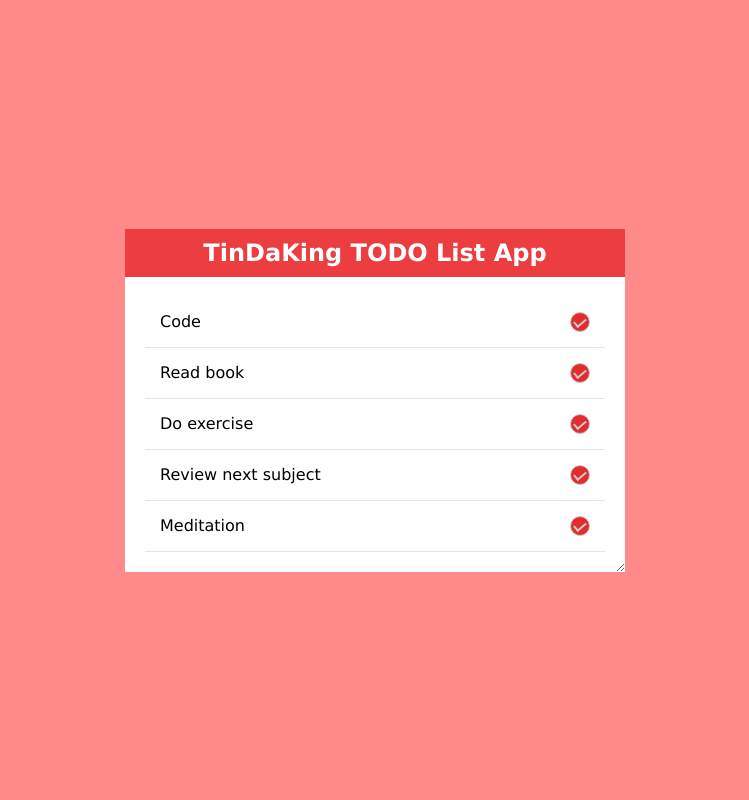
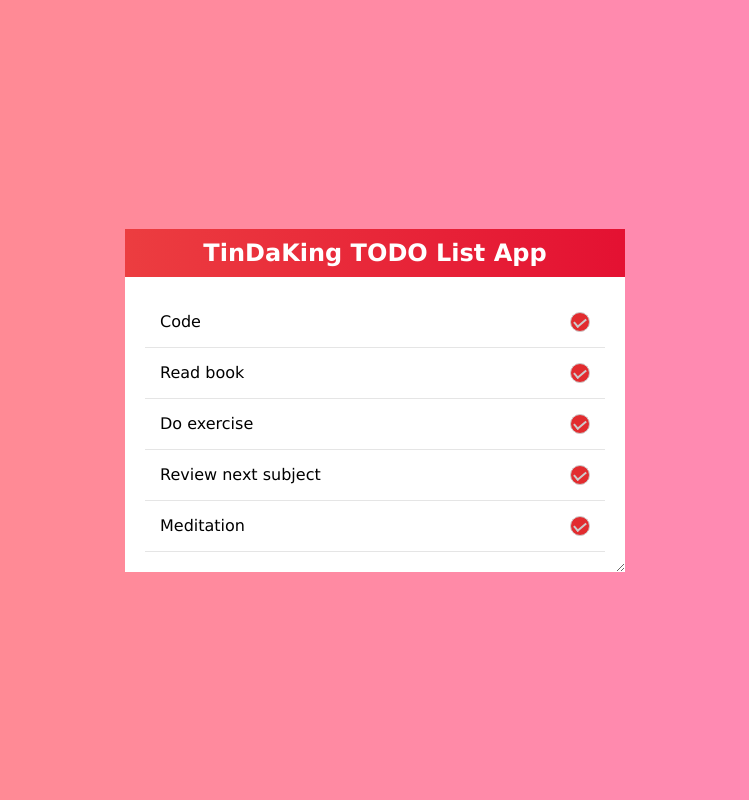
Before and after one commit to TinDaKing/TODO-List-App, a plain HTML site: page index.html in a window 1280 px wide. Shown: the whole page, without its empty margins (265-1014 px from the left). Drawn offline with Linux system fonts and the light colour scheme.

Commit message:
background color

```diff
--- a/css/style.css
+++ b/css/style.css
@@ -6,7 +6,8 @@
     font-family: 'Verdana', sans-serif;
 }
 body {
-    background-color: #FF8A8A;
+    background: rgb(255,138,138);
+    background: linear-gradient(90deg, rgba(255,138,138,1) 0%, rgba(255,138,190,1) 100%);
     display: flex;
     justify-content: center; /*horizontal*/
     align-items: center; /*vertical center*/
@@ -28,7 +29,8 @@ body {
     overflow: auto;
 }
 .list h2{
-    background-color: #ec3d40;
+    background: rgb(236,61,64);
+    background: linear-gradient(90deg, rgba(236,61,64,1) 0%, rgba(228,17,50,1) 100%);
     display:flex;
     justify-content: center;
     color: #fff;
```
